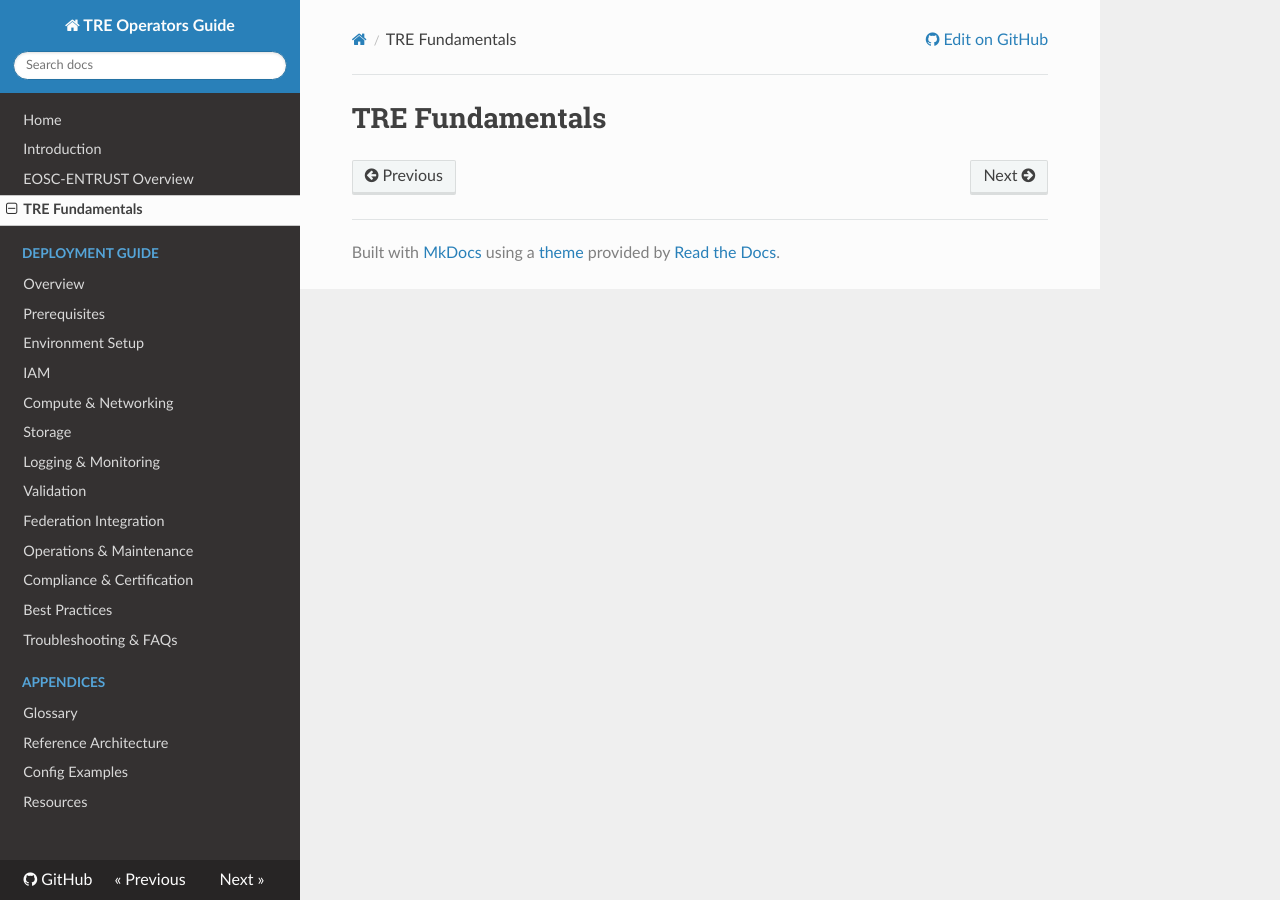
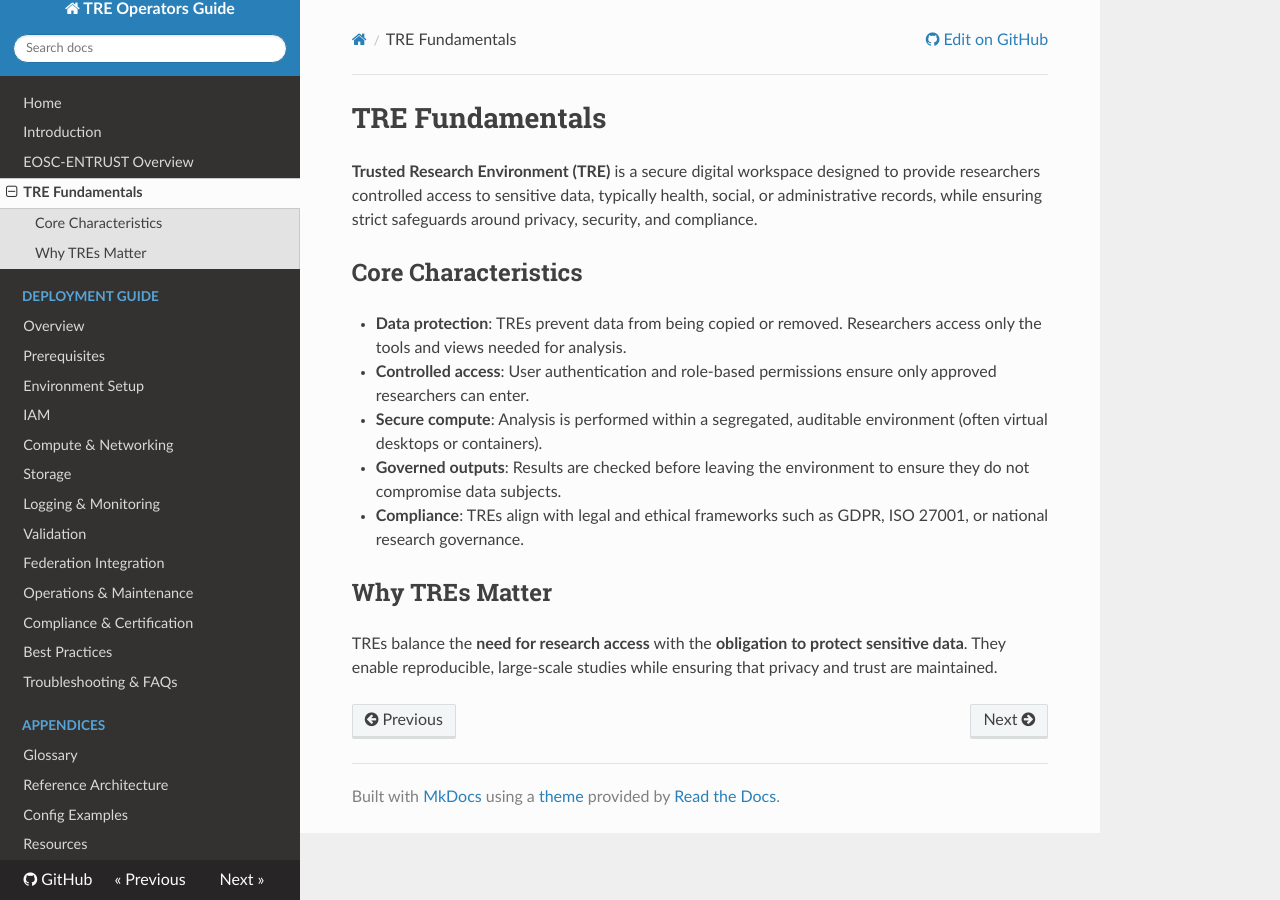
Before and after one commit to unioslo/tre-operators-docs, an MkDocs documentation site: the page built from docs/fundamentals.md, in a window 1280 px wide. Built offline with MkDocs 1.6.1, drawn with Linux system fonts in a browser that asks for light colours; nearby versions of some CDN libraries.

Commit message:
Add detailed description of TRE fundamentals and its core characteristics

```diff
--- a/docs/fundamentals.md
+++ b/docs/fundamentals.md
@@ -1 +1,13 @@
 # TRE Fundamentals
+
+ **Trusted Research Environment (TRE)** is a secure digital workspace designed to provide researchers controlled access to sensitive data, typically health, social, or administrative records, while ensuring strict safeguards around privacy, security, and compliance.
+
+## Core Characteristics
+- **Data protection**: TREs prevent data from being copied or removed. Researchers access only the tools and views needed for analysis.
+- **Controlled access**: User authentication and role-based permissions ensure only approved researchers can enter.
+- **Secure compute**: Analysis is performed within a segregated, auditable environment (often virtual desktops or containers).
+- **Governed outputs**: Results are checked before leaving the environment to ensure they do not compromise data subjects.
+- **Compliance**: TREs align with legal and ethical frameworks such as GDPR, ISO 27001, or national research governance.
+
+## Why TREs Matter
+TREs balance the **need for research access** with the **obligation to protect sensitive data**. They enable reproducible, large-scale studies while ensuring that privacy and trust are maintained.
```
